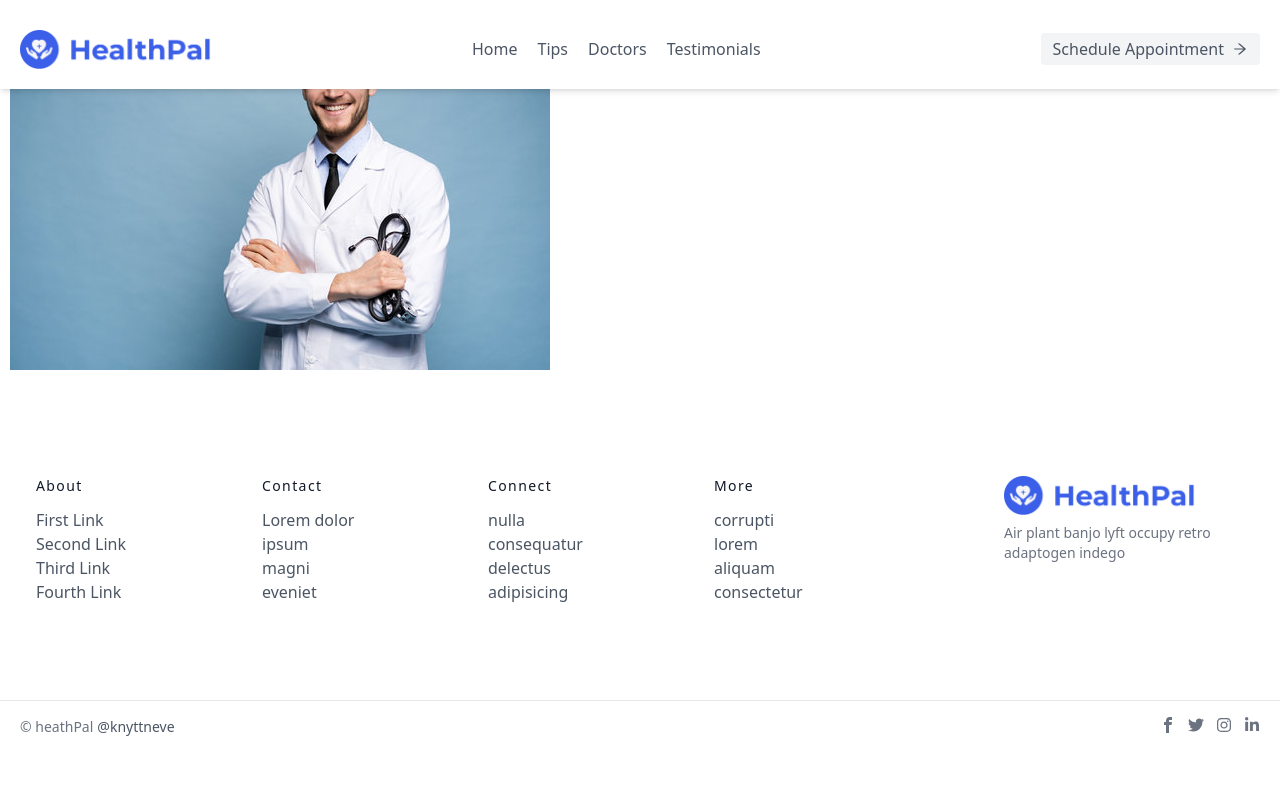
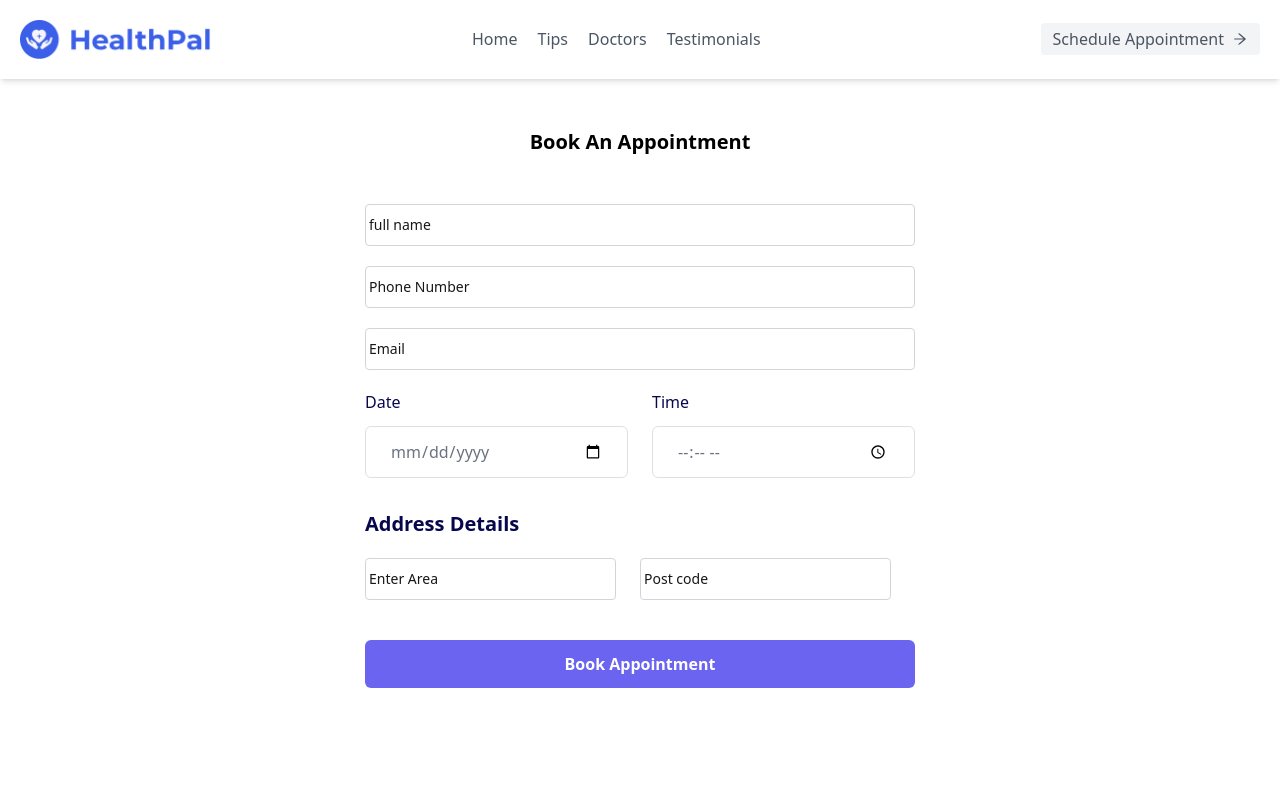
Before and after one commit to AchaRhaah/codebattle, a React (Vite) app: page /appointment in a window 1280 px wide. Shown: the top 800 px of the page. Built offline with nearby package versions, Linux system fonts and the light colour scheme.

Commit message:
appointmenet

```diff
--- a/src/components/input/Input.jsx
+++ b/src/components/input/Input.jsx
@@ -5,7 +5,7 @@ function Input({ label }) {
     <div class="relative w-full">
       <input
         placeholder="Email"
-        className="peer w-full bg-white rounded border border-gray-300 focus:border-[#C5E0EE] focus:ring-2 focus:ring-[#C5E0EE] text-base outline-none text-gray-700 px-3 leading-8 transition-colors duration-200 ease-in-out placeholder-transparent"
+        className="peer w-full bg-white rounded border border-gray-300 focus:border-[#C5E0EE] focus:ring-2 focus:ring-[#C5E0EE] text-base outline-none text-gray-700 px-3 py-1 leading-8 transition-colors duration-200 ease-in-out placeholder-transparent"
       />
       <label
         for={label}
--- a/src/pages/Home/Hero.jsx
+++ b/src/pages/Home/Hero.jsx
@@ -1,7 +1,7 @@
 import React from "react";
 import { TypeAnimation } from "react-type-animation";
-
 import doc from "../../assets/heroDoc.jpg";
+import { Link } from "react-router-dom";
 
 function Hero() {
   return (
@@ -32,12 +32,15 @@ function Hero() {
             mlkshk tote bag selvage hot chicken authentic tumeric truffaut
             hexagon try-hard chambray.
           </p>
+
           <div className="flex justify-center">
-            <button className="inline-flex text-white bg-indigo-500 border-0 py-2 px-6 focus:outline-none hover:bg-indigo-600 rounded text-lg">
-              Button
-            </button>
+            <Link to="/appointment">
+              <button className="inline-flex text-white bg-indigo-500 border-0 py-2 px-6 focus:outline-none hover:bg-indigo-600 rounded text-lg">
+                Schedule appointment
+              </button>
+            </Link>
             <button className="ml-4 inline-flex text-gray-700 bg-gray-100 border-0 py-2 px-6 focus:outline-none hover:bg-gray-200 rounded text-lg">
-              Button
+              See a doctor
             </button>
           </div>
         </div>
--- a/src/pages/appointment/Appointment.jsx
+++ b/src/pages/appointment/Appointment.jsx
@@ -1,19 +1,90 @@
-import image1 from "../appointment/images/img1.jpg";
+import React, { useEffect } from "react";
+import Input from "../../components/input/Input";
 
-const aptStyles = {
-  //    color: "blue",
-  //    fontSize: "16px",
-  //    border: "1px solid black",
-  // Add more styles as needed
-  margin: "10px",
-};
+export default function Appointment() {
+  return (
+    <div>
+      <h2 className="pt-32 flex flex-col justify-center items-center font-bold text-xl ">
+        Book An Appointment
+      </h2>
+      <div className="flex items-center justify-center p-12">
+        <div className="mx-auto w-full max-w-[550px] bg-white">
+          <form>
+            <div className="mb-5">
+              <Input label="full name" />
+            </div>
+            <div className="mb-5">
+              <Input label="Phone Number" />
+            </div>
+            <div className="mb-5">
+              <Input label="Email" />
+            </div>
+            <div className="-mx-3 flex flex-wrap">
+              <div className="w-full px-3 sm:w-1/2">
+                <div className="mb-5">
+                  <label
+                    for="date"
+                    className="mb-3 block text-base font-medium text-[#07074D]"
+                  >
+                    Date
+                  </label>
+                  <input
+                    type="date"
+                    name="date"
+                    id="date"
+                    className="w-full rounded-md border border-[#e0e0e0] bg-white py-3 px-6 text-base font-medium text-[#6B7280] outline-none focus:border-[#6A64F1] focus:shadow-md"
+                  />
+                </div>
+              </div>
+              <div className="w-full px-3 sm:w-1/2">
+                <div className="mb-5">
+                  <label
+                    for="time"
+                    className="mb-3 block text-base font-medium text-[#07074D]"
+                  >
+                    Time
+                  </label>
+                  <input
+                    type="time"
+                    name="time"
+                    id="time"
+                    className="w-full rounded-md border border-[#e0e0e0] bg-white py-3 px-6 text-base font-medium text-[#6B7280] outline-none focus:border-[#6A64F1] focus:shadow-md"
+                  />
+                </div>
+              </div>
+            </div>
 
-const Appoitment = () => {
-  return (
-    <div style={aptStyles}>
-      <img src={image1}></img>
+            <div className="mb-5 pt-3">
+              <label className="mb-5 block text-base font-semibold text-[#07074D] sm:text-xl">
+                Address Details
+              </label>
+              <div className="-mx-3 flex w-full">
+                <div className="w-full px-3 sm:w-1/2">
+                  <div className="mb-5">
+                    <div className="mb-5">
+                      <Input label="Enter Area" />
+                    </div>
+                  </div>
+                </div>
+
+                <div className="w-full px-3 sm:w-1/2">
+                  <div className="mb-5">
+                    <div className="mb-5">
+                      <Input label="Post code" />
+                    </div>
+                  </div>
+                </div>
+              </div>
+            </div>
+
+            <div>
+              <button className="hover:shadow-form w-full rounded-md bg-[#6A64F1] py-3 px-8 text-center text-base font-semibold text-white outline-none">
+                Book Appointment
+              </button>
+            </div>
+          </form>
+        </div>
+      </div>
     </div>
   );
-};
-
-export default Appoitment;
+}
--- a/src/pages/steps/Steps.jsx
+++ b/src/pages/steps/Steps.jsx
@@ -33,10 +33,11 @@ function Steps() {
                 </div>
                 <div className="flex-grow sm:pl-6 mt-6 sm:mt-0">
                   <h2 className="font-medium title-font text-gray-900 mb-1 text-xl">
-                    Signup to our platform
+                    Eat a balanced diet
                   </h2>
                   <p className="leading-relaxed">
-                    We want to know you so we can Lorem ipsum dolor sit amet.
+                    We as africans Lorem ipsum dolor sit amet. Lorem ipsum dolor
+                    sit amet consectetur adipisicing elit. Rerum, itaque?.
                   </p>
                 </div>
               </div>
@@ -64,10 +65,12 @@ function Steps() {
                 </div>
                 <div className="flex-grow sm:pl-6 mt-6 sm:mt-0">
                   <h2 className="font-medium title-font text-gray-900 mb-1 text-xl">
-                    Schedule an appointment
+                    Wash hands with clean water
                   </h2>
                   <p className="leading-relaxed">
-                    Recieve consultaiton from Lorem ipsum dolor sit amet.
+                    Washing your hands Lorem ipsum dolor sit amet consectetur.
+                    Lorem ipsum dolor sit amet consectetur adipisicing elit.
+                    Pariatur..
                   </p>
                 </div>
               </div>
@@ -96,9 +99,9 @@ function Steps() {
                 </div>
                 <div className="flex-grow sm:pl-6 mt-6 sm:mt-0">
                   <h2 className="font-medium title-font text-gray-900 mb-1 text-xl">
-                    Get health tips
+                    Sleep 8hrs daily
                   </h2>
-                  <p className="leading-relaxed">Get tips from</p>
+                  <p className="leading-relaxed">Good sleep is Lorem ipsum dolor sit amet consectetur. Lorem ipsum dolor sit amet consectetur adipisicing elit. Hic repellendus repudiandae tempora?</p>
                 </div>
               </div>
             </div>
```
